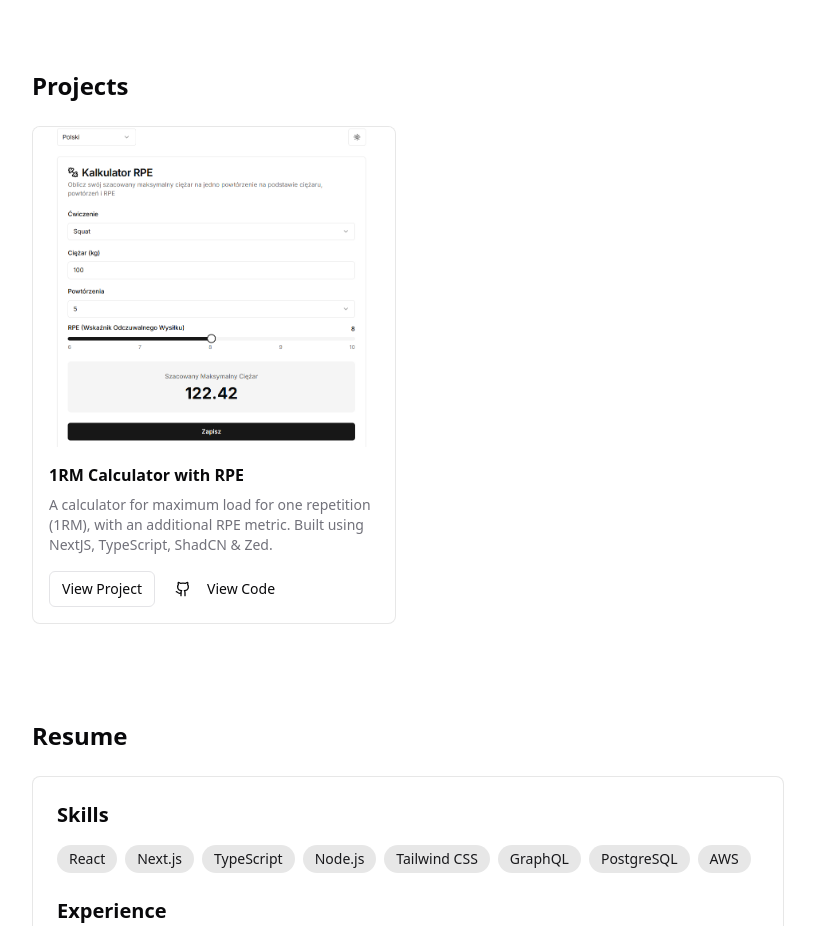
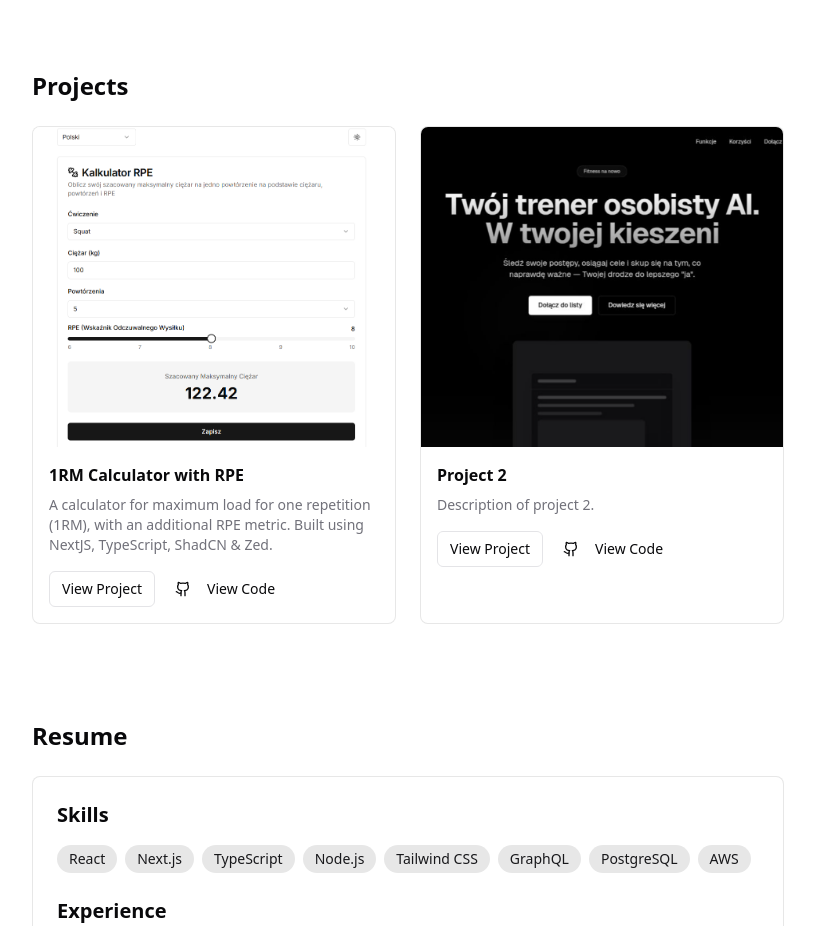
Before and after one commit to naroors/portfolio, a Next.js app: page / in a window 1280 px wide. Shown: the part 1020-1946 px from the top of the page, without its empty margins (232-1047 px from the left). Built offline with nearby package versions, Linux system fonts and the light colour scheme.

Commit message:
Aktualizacja projektu w portfolio: dodano nowy projekt "Trener personalny AI" z odpowiednim tytułem i opisem w słowniku, a także zaktualizowano linki i obrazy.

```diff
--- a/app/page.tsx
+++ b/app/page.tsx
@@ -286,16 +286,15 @@ export default function Portfolio() {
                     link: "https://rpe-calculator.vercel.app/",
                     codeLink: "https://github.com/naroors/rpe-calculator",
                     image: "project1.png"
-                  }
-                  // {
-                  //   id: 2,
-                  //   title: dictionary.projects.projectTwo.title,
-                  //   description: dictionary.projects.projectTwo.description,
-                  //   link: "#",
-                  //   codeLink: "#",
-                  //   image: "/path/to/image2.jpg"
-                  // },
-                  // Dodaj więcej projektów tutaj
+                  },
+                  {
+                    id: 2,
+                    title: dictionary.projects.projectTwo.title,
+                    description: dictionary.projects.projectTwo.description,
+                    link: "https://rusznaprzod.vercel.app/",
+                    codeLink: "#",
+                    image: "project2.png"
+                  },
                 ].map((project) => (
                   <div
                     key={project.id}
--- a/dictionaries/pl.json
+++ b/dictionaries/pl.json
@@ -27,8 +27,8 @@
       "description": "Kalkulator maksymalnego obciążenia na jedno powtórzenie (1RM), z dodatkową metryką RPE. Zrobiony za pomocą NextJS, TypeScript, ShadCN & Zed"
     },
     "projectTwo": {
-      "title": "Project 2",
-      "description": "Description of project 2."
+      "title": "Trener personalny AI.",
+      "description": "Aplikacja AI do personalizacji planów treningowych i dietetycznych, monitorująca postępy użytkowników, stale dająca rady."
     },
     "description": "Opis użytych technologii",
     "viewProject": "Zobacz projekt",
```
Also changed, not shown: public/project2.png (added).
